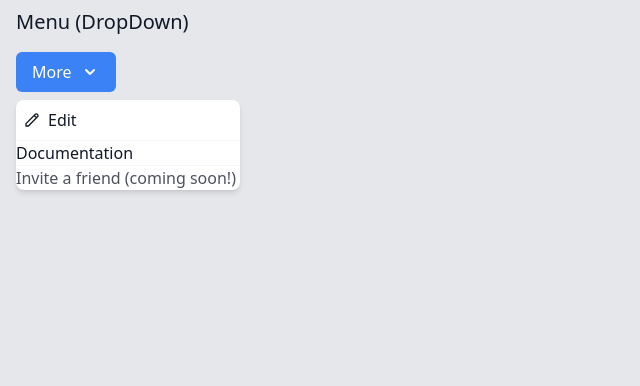
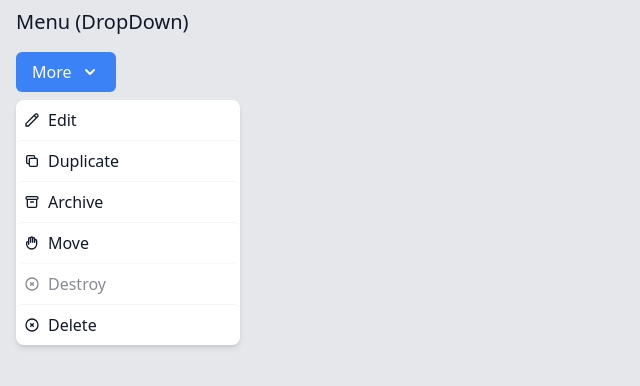
Before and after one commit to yxj0312/headless-ui-styled, a Vue app: page / in a window 1280 px wide. Both pictures are taken after a click on the button "More". Shown: the top 386 px of the page, without its empty margins (0-640 px from the left). Built offline with nearby package versions, Linux system fonts and the light colour scheme.

Commit message:
add the rest icons

```diff
--- a/src/App.vue
+++ b/src/App.vue
@@ -25,14 +25,66 @@
                   <span class="ml-2">Edit</span>
                 </button>
               </MenuItem>
+               <MenuItem v-slot="{ active }">
+                <button
+                  class="w-full flex items-center rounded-md px-2 py-2"
+                  :class='{ "bg-blue-500 text-white": active }'
+                >
+                  <svg xmlns="http://www.w3.org/2000/svg" class="h-4 w-4" fill="none" viewBox="0 0 24 24" stroke="currentColor">
+                    <path stroke-linecap="round" stroke-linejoin="round" stroke-width="2" d="M8 16H6a2 2 0 01-2-2V6a2 2 0 012-2h8a2 2 0 012 2v2m-6 12h8a2 2 0 002-2v-8a2 2 0 00-2-2h-8a2 2 0 00-2 2v8a2 2 0 002 2z" />
+                  </svg>
+                  <span class="ml-2">Duplicate</span>
+                </button>
+              </MenuItem>
+
+
               <MenuItem v-slot="{ active }">
-                <a :class='{ "bg-blue-500": active }' href="/account-settings">
-                  Documentation
-                </a>
+                <button
+                  class="w-full flex items-center rounded-md px-2 py-2"
+                  :class='{ "bg-blue-500 text-white": active }'
+                >
+                  <svg xmlns="http://www.w3.org/2000/svg" class="h-4 w-4" fill="none" viewBox="0 0 24 24" stroke="currentColor">
+                    <path stroke-linecap="round" stroke-linejoin="round" stroke-width="2" d="M5 8h14M5 8a2 2 0 110-4h14a2 2 0 110 4M5 8v10a2 2 0 002 2h10a2 2 0 002-2V8m-9 4h4" />
+                  </svg>
+                  <span class="ml-2">Archive</span>
+                </button>
               </MenuItem>
-              <MenuItem disabled>
-                <span class="opacity-75">Invite a friend (coming soon!)</span>
+
+              <MenuItem v-slot="{ active }">
+                <button
+                  class="w-full flex items-center rounded-md px-2 py-2"
+                  :class='{ "bg-blue-500 text-white": active }'
+                >
+                  <svg xmlns="http://www.w3.org/2000/svg" class="h-4 w-4" fill="none" viewBox="0 0 24 24" stroke="currentColor">
+                    <path stroke-linecap="round" stroke-linejoin="round" stroke-width="2" d="M7 11.5V14m0-2.5v-6a1.5 1.5 0 113 0m-3 6a1.5 1.5 0 00-3 0v2a7.5 7.5 0 0015 0v-5a1.5 1.5 0 00-3 0m-6-3V11m0-5.5v-1a1.5 1.5 0 013 0v1m0 0V11m0-5.5a1.5 1.5 0 013 0v3m0 0V11" />
+                  </svg>
+                  <span class="ml-2">Move</span>
+                </button>
               </MenuItem>
+
+              <MenuItem v-slot="{ active, disabled }" disabled>
+                <button
+                  class="w-full flex items-center rounded-md px-2 py-2"
+                  :class='{ "bg-blue-500 text-white": active, "opacity-50 cursor-not-allowed" : disabled }'
+                >
+                  <svg xmlns="http://www.w3.org/2000/svg" class="h-4 w-4" fill="none" viewBox="0 0 24 24" stroke="currentColor">
+                    <path stroke-linecap="round" stroke-linejoin="round" stroke-width="2" d="M10 14l2-2m0 0l2-2m-2 2l-2-2m2 2l2 2m7-2a9 9 0 11-18 0 9 9 0 0118 0z" />
+                  </svg>
+                  <span class="ml-2">Destroy</span>
+                </button>
+              </MenuItem>
+              <MenuItem v-slot="{ active }">
+                <button
+                  class="w-full flex items-center rounded-md px-2 py-2"
+                  :class='{ "bg-blue-500 text-white": active }'
+                >
+                  <svg xmlns="http://www.w3.org/2000/svg" class="h-4 w-4" fill="none" viewBox="0 0 24 24" stroke="currentColor">
+                    <path stroke-linecap="round" stroke-linejoin="round" stroke-width="2" d="M10 14l2-2m0 0l2-2m-2 2l-2-2m2 2l2 2m7-2a9 9 0 11-18 0 9 9 0 0118 0z" />
+                  </svg>
+                  <span class="ml-2">Delete</span>
+                </button>
+              </MenuItem>
+
             </MenuItems>
           </div>
         </Menu>
```
